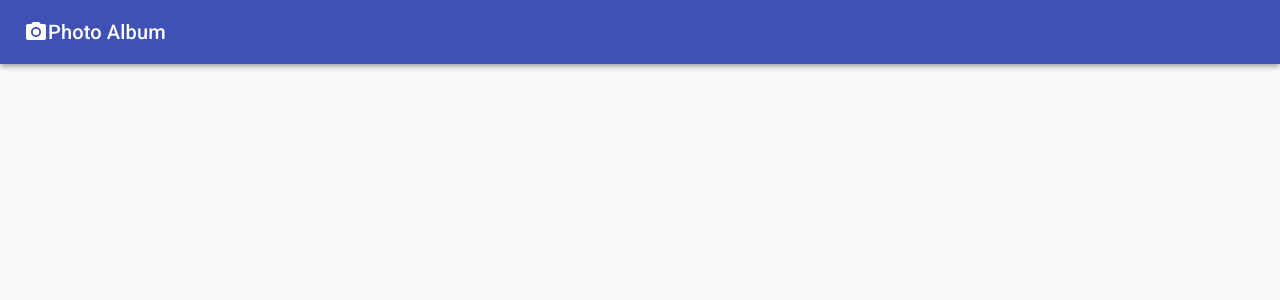
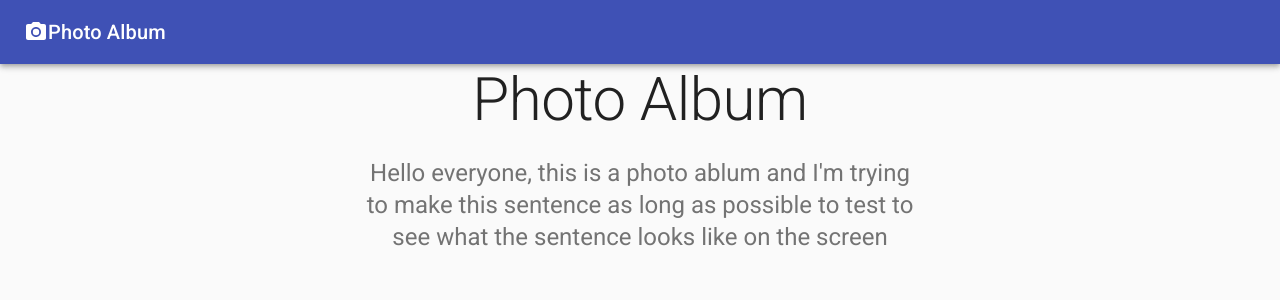
Before and after one commit to noryev/material-ui-demo, a React (Create React App) app: page / in a window 1280 px wide. Shown: the top 300 px of the page. Built offline with nearby package versions, Linux system fonts and the light colour scheme.

Commit message:
another typography

```diff
--- a/src/app.jsx
+++ b/src/app.jsx
@@ -14,6 +14,18 @@ const App = () => {
                     </Typography>
                 </Toolbar>
             </AppBar>
+            <main>
+                <div>
+                    <Container maxWidth="sm">
+                        <Typography variant="h2" align="center" color="textPrimary" gutterBottom>
+                            Photo Album
+                        </Typography>
+                        <Typography variant="h5" align="center" color="textSecondary" paragraph>
+                            Hello everyone, this is a photo ablum and I'm trying to make this sentence as long as possible to test to see what the sentence looks like on the screen
+                        </Typography>
+                    </Container>
+                </div>
+            </main>
       </>
     );
 }
```
